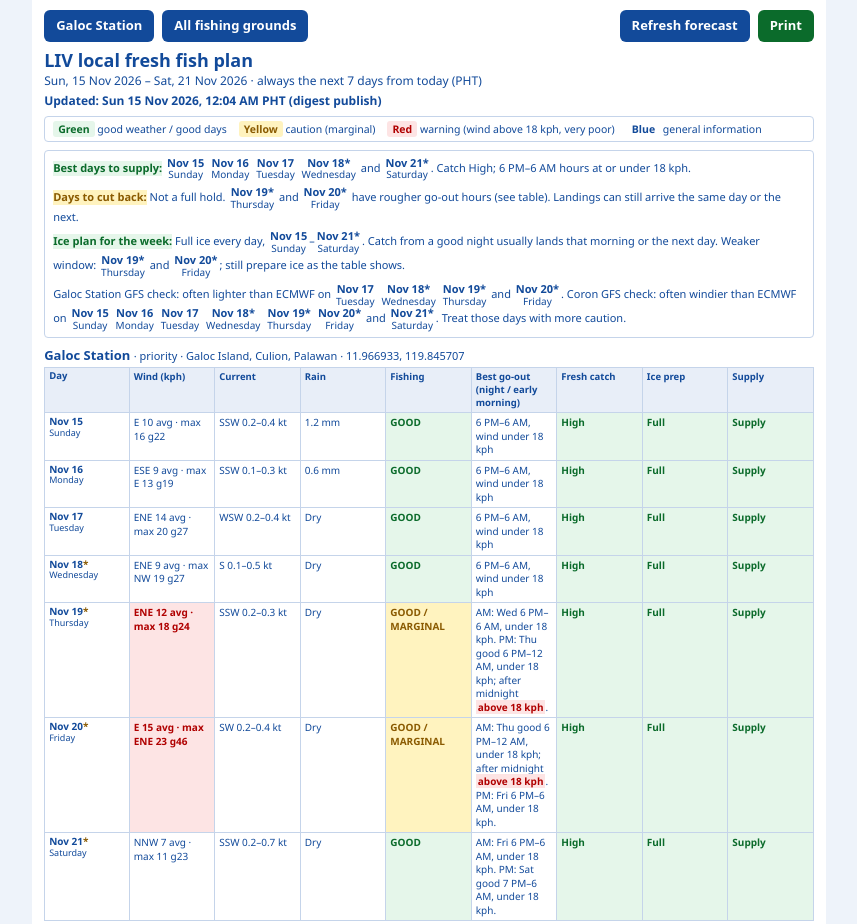
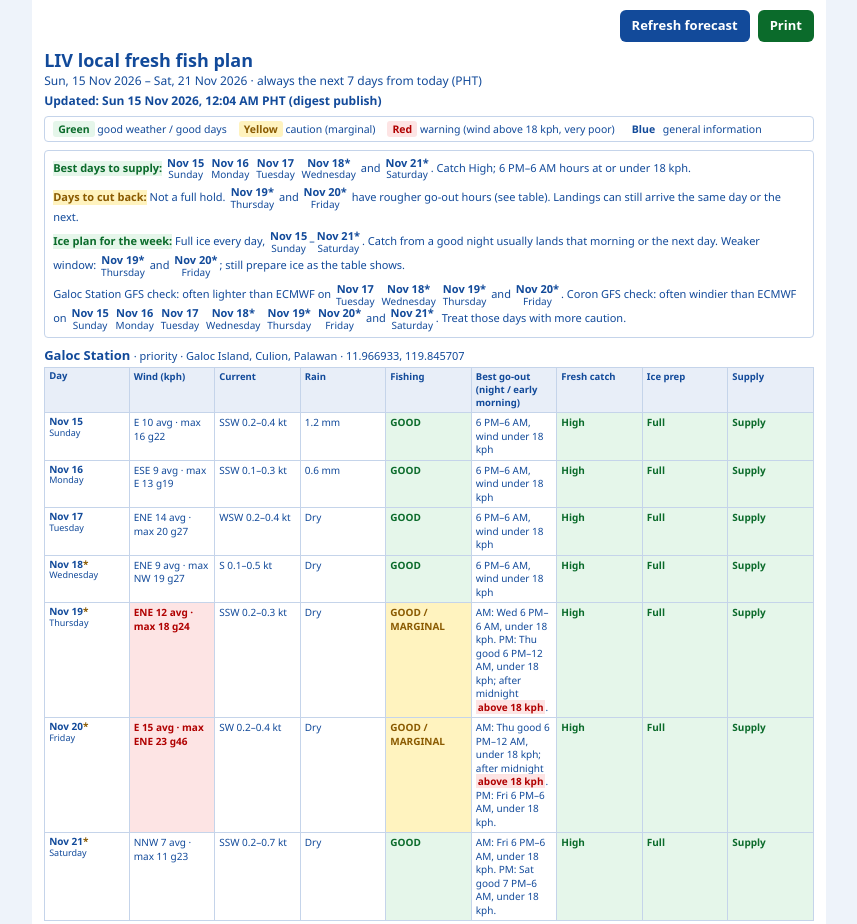
Before and after one commit to venciosa-droid/liv-fishing-digest, a plain HTML site: page galoc/print.html in a window 1280 px wide. Shown: the top 924 px of the page, without its empty margins (211-1068 px from the left). Drawn offline with Linux system fonts and the light colour scheme.

Commit message:
Remove the top nav links from the 7-day plan
The secretary page no longer shows Galoc Station or All fishing grounds buttons at the top. Refresh and Print stay, and the Galoc station page still links to the plan.

```diff
--- a/galoc/print.html
+++ b/galoc/print.html
@@ -20,7 +20,7 @@
 *{box-sizing:border-box;-webkit-print-color-adjust:exact;print-color-adjust:exact}
 html,body{margin:0;padding:0;background:#eef3fa;color:var(--ink);font:11px/1.35 "Segoe UI",system-ui,sans-serif}
 .wrap{max-width:210mm;margin:0 auto;padding:10px 12px 28px;background:var(--paper)}
-.toolbar{display:flex;flex-wrap:wrap;gap:8px;align-items:center;justify-content:space-between;margin:0 0 8px}
+.toolbar{display:flex;flex-wrap:wrap;gap:8px;align-items:center;justify-content:flex-end;margin:0 0 8px}
 .toolbar a,.toolbar button{font:600 13px/1.2 system-ui,sans-serif;color:#fff;background:var(--ink);border:0;border-radius:6px;padding:8px 12px;text-decoration:none;cursor:pointer}
 .toolbar button.print{background:var(--good)}
 .toolbar button:disabled{opacity:.6;cursor:wait}
@@ -90,10 +90,6 @@ span.warn{color:var(--warn);background:var(--warn-bg);font-weight:700;padding:0
 <body>
 <div class="wrap">
   <div class="toolbar no-print">
-    <div class="links">
-      <a href="./">Galoc Station</a>
-      <a href="../">All fishing grounds</a>
-    </div>
     <div class="links">
       <button type="button" id="rf">Refresh forecast</button>
       <button type="button" class="print" id="print">Print</button>
```
Also changed, not shown: 1 other file.
